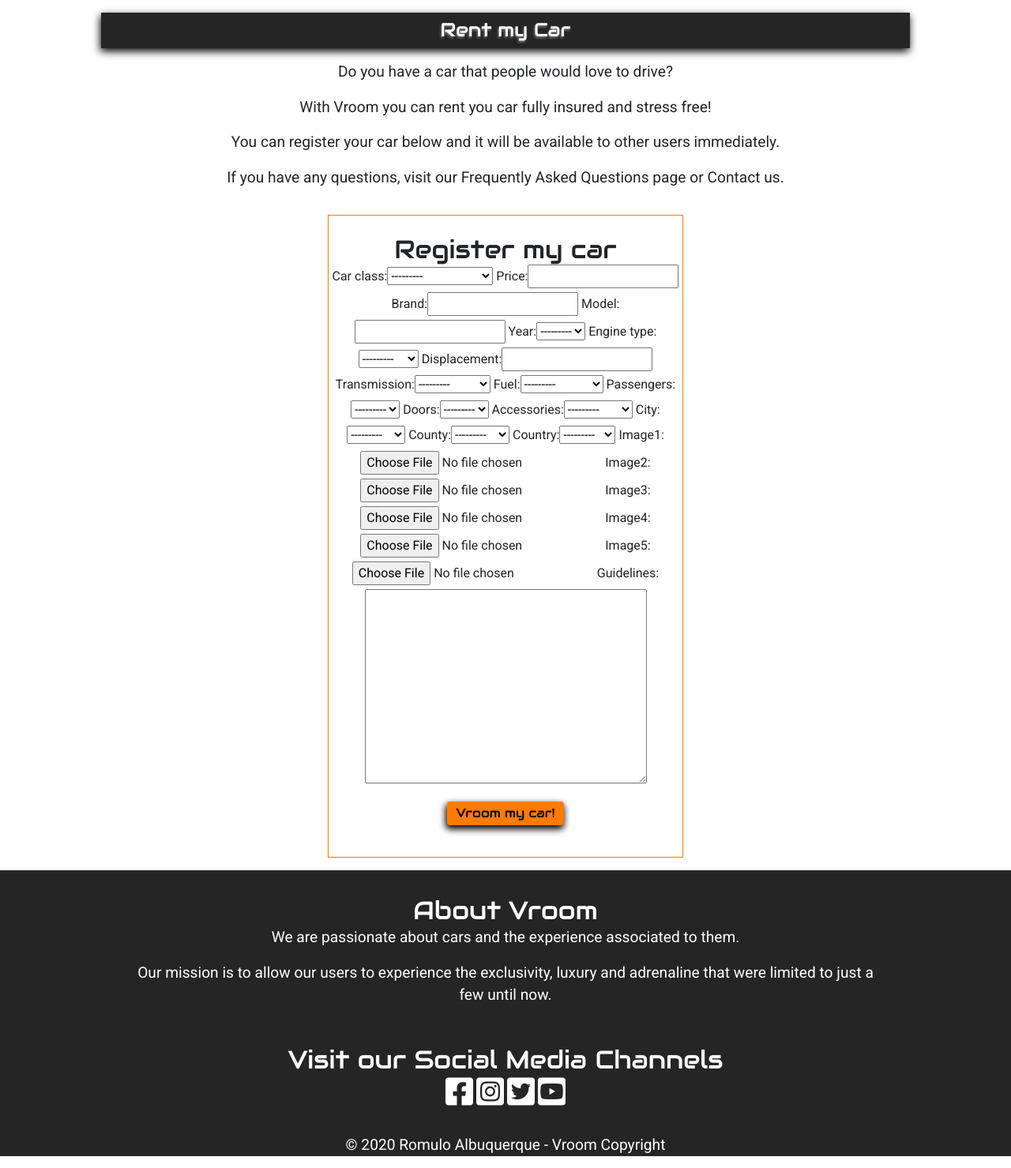
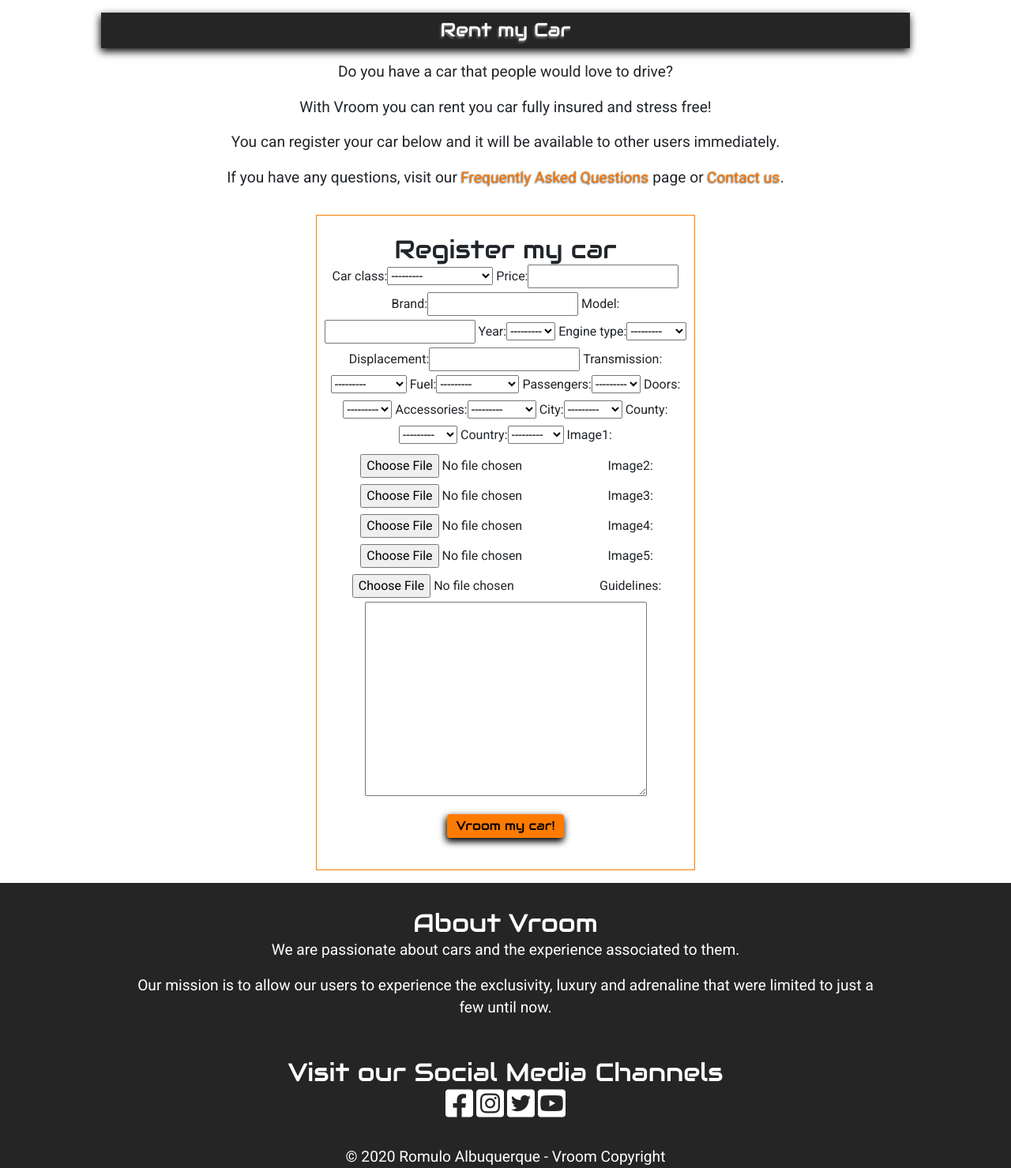
Before and after one commit to romqrq/Vroom, a Django app: page /cars/rent_my_car/ in a window 1280 px wide. Shown: the part 82-1561 px from the top of the page at 79% size. Run offline with Django 3.2, Linux system fonts and the light colour scheme; some libraries are stand-ins or nearby versions.

Commit message:
Updated css on rent my car page

```diff
--- a/static/css/base/_presets.scss
+++ b/static/css/base/_presets.scss
@@ -9,6 +9,17 @@ body {
 a {
     text-decoration: none;
     color: inherit;
+}
+a:hover {
+    text-decoration: none;
+}
+.body-link {
+    color: $bright-orange;
+    text-shadow: -1px 1px 2px #000000ab;
+}
+.body-link:hover {
+    text-decoration: none;
+    color: #007cff;
 }
 a:hover, .nav-icons:hover {
     color: $bright-orange;
--- a/static/css/custom.css
+++ b/static/css/custom.css
@@ -12,6 +12,20 @@ body {
 a {
   text-decoration: none;
   color: inherit;
+}
+
+a:hover {
+  text-decoration: none;
+}
+
+.body-link {
+  color: #ff7b00;
+  text-shadow: -1px 1px 2px #000000ab;
+}
+
+.body-link:hover {
+  text-decoration: none;
+  color: #007cff;
 }
 
 a:hover, .nav-icons:hover {
@@ -257,6 +271,18 @@ h1, h2, h3, h4, h5, h6 {
   margin: 0 !important;
 }
 
+.register-form-box {
+  padding: 0;
+}
+
+input#id_image1,
+input#id_image2,
+input#id_image3,
+input#id_image4,
+input#id_image5 {
+  padding: 0.2rem;
+}
+
 .cart-items-row {
   padding: 1rem;
 }
@@ -363,10 +389,6 @@ h1, h2, h3, h4, h5, h6 {
 
 .cart-checkout {
   margin-bottom: 1rem;
-}
-
-.search-form {
-  width: 100%;
 }
 
 .order-summary-row, .payment-form-row {
--- a/static/css/custom.scss
+++ b/static/css/custom.scss
@@ -6,8 +6,8 @@
 
 @import 'pages/index';
 @import 'pages/findACar';
+@import 'pages/rent_my_car';
 @import 'pages/cart';
-@import 'pages/search';
 @import 'pages/checkout';
 @import 'pages/profile';
 // @import 'layout/header';
--- /dev/null
+++ b/static/css/pages/_rent_my_car.scss
@@ -0,0 +1,11 @@
+// rent my car
+.register-form-box {
+    padding: 0;
+}
+input#id_image1,
+input#id_image2,
+input#id_image3,
+input#id_image4,
+input#id_image5 {
+    padding: 0.2rem;
+}
--- a/static/css/pages/_search.scss
+++ /dev/null
@@ -1,3 +0,0 @@
-.search-form {
-    width: 100%;
-}
```
Also changed, not shown: static/css/custom.min.css.
